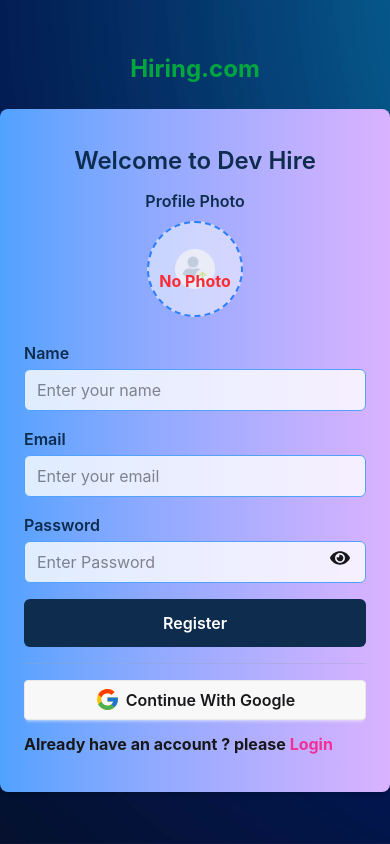
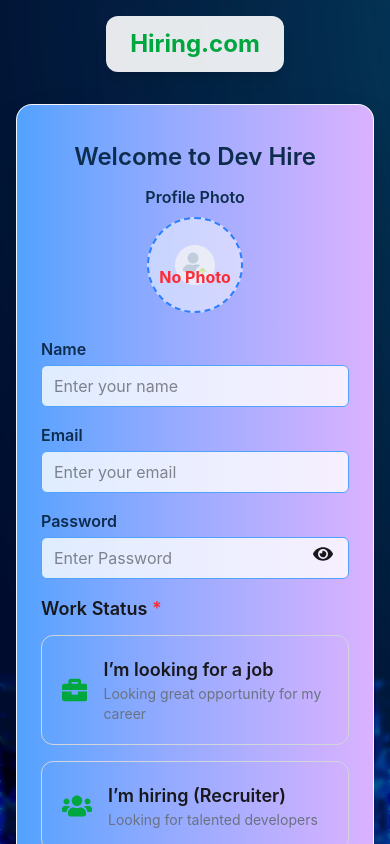
Before and after one commit to Shaching-dev/dev-hire-client, a React (Vite) app: page /auth/register in a window 390 px wide. Shown: the top 844 px of the page. Built offline with nearby package versions, Linux system fonts and the light colour scheme; no server answers.

Commit message:
registration form fix

```diff
--- a/src/Components/Home/Banner/Categories.jsx
+++ b/src/Components/Home/Banner/Categories.jsx
@@ -55,8 +55,10 @@ const Categories = () => {
         </h3>
 
         <div className="grid grid-cols-2 md:grid-cols-3 lg:grid-cols-4 gap-5 px-3">
-          {Categories.map((category) => (
-            <div className="flex justify-center items-center flex-col bg-white py-5 rounded-xl shadow-black/15">
+          {Categories.map((category, i) => (
+            <div
+              key={i}
+              className="flex justify-center items-center flex-col bg-white py-5 rounded-xl shadow-black/15">
               <span className="mb-3 text-green-700">{category.icon}</span>
               <h2 className=" text-xl text-green-700">{category.title}</h2>
             </div>
--- a/src/Components/Home/Banner/Hire.jsx
+++ b/src/Components/Home/Banner/Hire.jsx
@@ -18,7 +18,7 @@ const Hire = () => {
       rating: 4.6,
       role: "Sr. Web Designer",
       perHour: "70/hr",
-      experience: 5,
+      experience: 1,
       image: dev1,
     },
     {
@@ -26,7 +26,7 @@ const Hire = () => {
       rating: 4,
       role: "React Developer",
       perHour: "30/hr",
-      experience: 5,
+      experience: 2,
       image: dev2,
     },
     {
@@ -34,7 +34,7 @@ const Hire = () => {
       rating: 4.9,
       role: "Sr. Web Designer",
       perHour: "70/hr",
-      experience: 5,
+      experience: 10,
       image: dev3,
     },
     {
@@ -42,7 +42,7 @@ const Hire = () => {
       rating: 4.4,
       role: "Sr. Web Designer",
       perHour: "70/hr",
-      experience: 5,
+      experience: 4,
       image: dev4,
     },
     {
@@ -50,7 +50,7 @@ const Hire = () => {
       rating: 4.7,
       role: "Sr. Web Designer",
       perHour: "70/hr",
-      experience: 5,
+      experience: 7,
       image: dev5,
     },
     {
@@ -58,7 +58,7 @@ const Hire = () => {
       rating: 4.8,
       role: "Sr. Web Designer",
       perHour: "70/hr",
-      experience: 5,
+      experience: 3,
       image: dev6,
     },
     {
@@ -66,7 +66,7 @@ const Hire = () => {
       rating: 5,
       role: "Sr. Web Designer",
       perHour: "70/hr",
-      experience: 5,
+      experience: 6.5,
       image: dev7,
     },
     {
@@ -75,6 +75,7 @@ const Hire = () => {
       role: "Sr. Web Designer",
       perHour: "70/hr",
       image: dev8,
+      experience: 7,
     },
   ];
 
--- a/src/Components/Navbar/Navbar.jsx
+++ b/src/Components/Navbar/Navbar.jsx
@@ -111,7 +111,7 @@ const Navbar = () => {
             </svg>
           </div>
 
-          <ul className="menu menu-sm dropdown-content mt-3 z-[1] p-3 shadow bg-base-100 rounded-box w-52">
+          <ul className="menu menu-lg dropdown-content mt-3 z-[1] p-3 shadow bg-base-100 w-[300px]">
             {links}
           </ul>
         </div>
--- a/src/Layout/AuthLayout/AuthLayout.jsx
+++ b/src/Layout/AuthLayout/AuthLayout.jsx
@@ -1,42 +1,31 @@
 import React from "react";
 import { Outlet } from "react-router";
-
 import authImage from "../../assets/sept_lock_gift_box_2.jpg";
-import auth from "../../assets/auth.jpg";
 import Logo from "../../Components/Logo/Logo";
 
 const AuthLayout = () => {
   return (
     <div
-      className="min-h-screen bg-cover bg-center bg-no-repeat flex items-center justify-center relative overflow-hidden"
+      className="min-h-screen w-full flex items-center justify-center relative bg-cover bg-center bg-no-repeat p-4"
       style={{
         backgroundImage: `url(${authImage})`,
       }}>
-      <div className="absolute inset-0 bg-black/5"></div>
+      {/* Darker Overlay for better contrast */}
+      <div className="absolute inset-0 bg-black/40 backdrop-blur-[2px]"></div>
 
-      <div className="relative z-10 w-full container mx-auto">
-        <div className=" hidden md:block">
-          <Logo />
+      <div className="relative z-10 w-full max-w-md">
+        {/* Logo Section */}
+        <div className="flex justify-center mb-8">
+          <div className="bg-white/90 p-3 rounded-xl shadow-lg">
+            <Logo />
+          </div>
         </div>
 
-        <div className="flex justify-between items-center gap-10">
-          <div className="flex-1 hidden md:block">
-            <img src={auth} alt="auth-image" className="rounded-2xl" />
-          </div>
-
-          {/* Right Content */}
-          <div className="flex-1 flex flex-col items-center justify-center">
-            {/* Logo Centered */}
-            <div className="mb-6 block md:hidden">
-              <Logo />
-            </div>
-
-            {/* Form / Outlet */}
-            <div className="w-full max-w-md">
-              <Outlet />
-            </div>
-          </div>
-        </div>
+        {/* Main Card Container */}
+        <main className="bg-white/95 backdrop-blur-md rounded-2xl shadow-2xl overflow-hidden border border-white/20">
+          {/* The form from Outlet will render here */}
+          <Outlet />
+        </main>
       </div>
     </div>
   );
--- a/src/Layout/AuthLayout/auth/Register/Register.jsx
+++ b/src/Layout/AuthLayout/auth/Register/Register.jsx
@@ -9,6 +9,8 @@ import axios from "axios";
 import { FaEye, FaEyeSlash } from "react-icons/fa";
 import { Link, useLocation, useNavigate } from "react-router";
 import { toast } from "react-toastify";
+import useAxiosSecure from "../../../../hooks/useAxiosSecure/useAxiosSecure";
+import WorkStatus from "../WorkStatus/WorkStatus";
 
 const Register = () => {
   const [preview, setPreview] = useState(null);
@@ -24,6 +26,8 @@ const Register = () => {
     setValue, // ✅ Imported setValue to clear the input
     formState: { errors },
   } = useForm();
+
+  const axiosSecure = useAxiosSecure();
 
   const [showPassword, setShowPassword] = useState(false);
 
@@ -81,6 +85,22 @@ const Register = () => {
         photoURL: photoURL,
       });
 
+      const userInfo = {
+        displayName: data.name,
+        email: data.email,
+        photoURL: photoURL,
+        password: data.password,
+        WorkStatus: data.workStatus,
+      };
+
+      console.log(data.workStatus);
+
+      await axiosSecure.post("/users", userInfo).then((res) => {
+        if (res.data.insertedId) {
+          console.log("user saved in the db");
+        }
+      });
+
       toast.success(`Successfully regsitered ${res.user.displayName}`);
       navigate(from, { replace: true });
 
@@ -111,7 +131,7 @@ const Register = () => {
   });
 
   return (
-    <div className="flex items-center justify-center">
+    <div className="">
       <div className="w-full max-w-md p-6 bg-gradient-to-r from-blue-400 to-purple-300 hover:shadow-2xl hover:shadow-green-950 duration-150 rounded-lg shadow-md">
         <h3 className="text-2xl font-semibold text-center my-3 text-[#0e2c4e]">
           Welcome to Dev Hire
@@ -245,6 +265,8 @@ const Register = () => {
             )}
           </span>
 
+          <WorkStatus register={register} setValue={setValue} />
+
           {/* Submit */}
           <button
             type="submit"
--- /dev/null
+++ b/src/Layout/AuthLayout/auth/WorkStatus/WorkStatus.jsx
@@ -0,0 +1,64 @@
+import React, { useState } from "react";
+import { FaBriefcase, FaUsers } from "react-icons/fa";
+
+const WorkStatus = ({ register, setValue }) => {
+  const [selected, setSelected] = useState("");
+
+  const handleSelect = (value) => {
+    setSelected(value);
+    setValue("workStatus", value); // react hook form set value
+  };
+
+  return (
+    <div>
+      <h2 className="text-lg font-semibold mb-3">
+        Work Status <span className="text-red-500">*</span>
+      </h2>
+
+      <div className="grid grid-cols-1 md:grid-cols-2 gap-4">
+        {/* Job Seeker */}
+        <div
+          onClick={() => handleSelect("job_seeker")}
+          className={`cursor-pointer border rounded-xl p-5 flex items-center gap-4 transition-all
+          ${
+            selected === "job_seeker"
+              ? "border-green-600 bg-green-50"
+              : "border-gray-300"
+          }`}>
+          <FaBriefcase className="text-3xl text-green-600" />
+
+          <div>
+            <h3 className="font-semibold text-lg">I’m looking for a job</h3>
+            <p className="text-gray-500 text-sm">
+              Looking great opportunity for my career
+            </p>
+          </div>
+        </div>
+
+        {/* Recruiter */}
+        <div
+          onClick={() => handleSelect("recruiter")}
+          className={`cursor-pointer border rounded-xl p-5 flex items-center gap-4 transition-all
+          ${
+            selected === "recruiter"
+              ? "border-green-600 bg-green-50"
+              : "border-gray-300"
+          }`}>
+          <FaUsers className="text-3xl text-green-600" />
+
+          <div>
+            <h3 className="font-semibold text-lg">I’m hiring (Recruiter)</h3>
+            <p className="text-gray-500 text-sm">
+              Looking for talented developers
+            </p>
+          </div>
+        </div>
+      </div>
+
+      {/* Hidden input for react hook form */}
+      <input type="hidden" {...register("workStatus", { required: true })} />
+    </div>
+  );
+};
+
+export default WorkStatus;
--- a/src/Pages/Jobs/Jobs.jsx
+++ b/src/Pages/Jobs/Jobs.jsx
@@ -3,7 +3,7 @@ import React from "react";
 const Jobs = () => {
   return (
     <div>
-      <h3>Jobs</h3>
+      <h3>Looking for a job</h3>
     </div>
   );
 };
--- a/src/hooks/useAxiosSecure/useAxiosSecure.jsx
+++ b/src/hooks/useAxiosSecure/useAxiosSecure.jsx
@@ -1,11 +1,12 @@
+import axios from "axios";
 import React from "react";
 
+const axiosSecure = axios.create({
+  baseURL: "http://localhost:3000",
+});
+
 const useAxiosSecure = () => {
-  return (
-    <div>
-      <h3>use axios</h3>
-    </div>
-  );
+  return axiosSecure;
 };
 
 export default useAxiosSecure;
```
